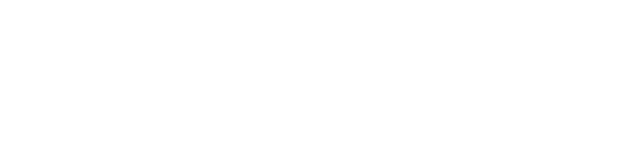
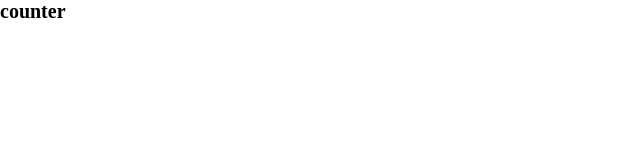
Before and after one commit to LocS3R/some-project-html-css-javascript, a website: page Countdown3DTimerAnimation/index.html in a window 1280 px wide. Shown: the full height of the page, 0-640 px from the left. Drawn offline with Linux system fonts and the light colour scheme.

Commit message:
Merge remote changes

```diff
--- a/Countdown3DTimerAnimation/index.html
+++ b/Countdown3DTimerAnimation/index.html
@@ -6,5 +6,7 @@
     <title></title>
     <link href="./style.css" rel="stylesheet" />
   </head>
-  <body></body>
+  <body>
+    <h1>counter</h1>
+  </body>
 </html>
```
